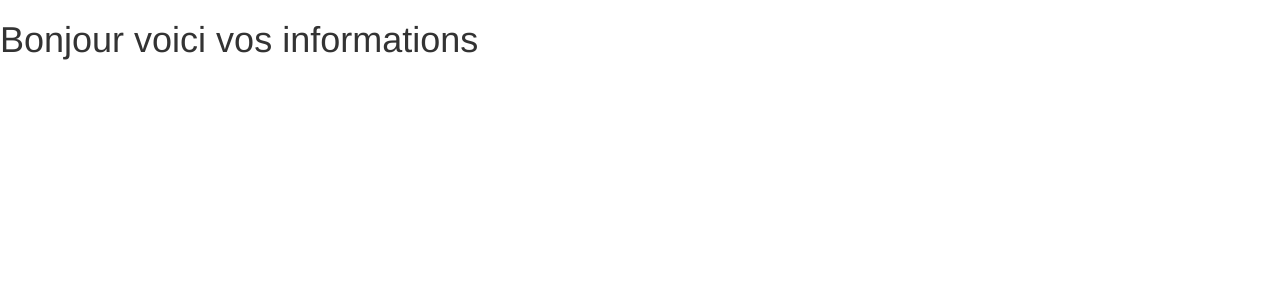
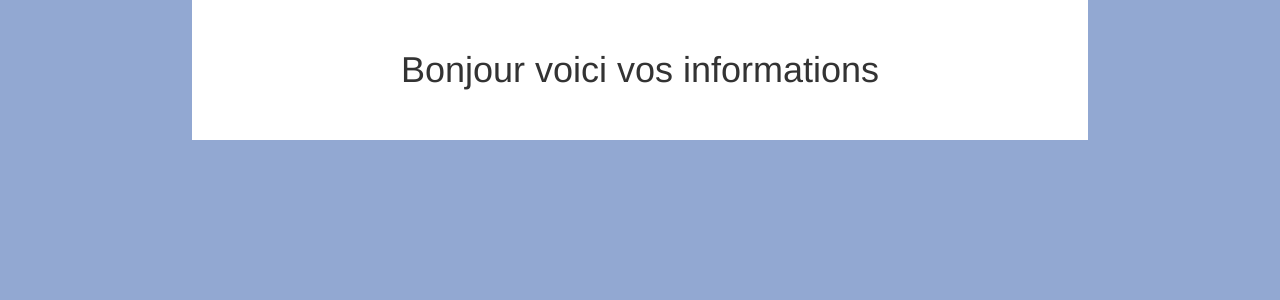
Before and after one commit to halimasoulb/document_identifier, a Python web app: template web_server/templates/index.html in a window 1280 px wide. Shown: the top 300 px of the page. Run offline with Jinja, Linux system fonts and the light colour scheme; the template is opened without the code that fills it: most values are stand-ins (such as "Sample title", 1, 10 or a date in 2020); some libraries are stand-ins or nearby versions.

Commit message:
web server 3

```diff
--- a/web_server/static/style.css
+++ b/web_server/static/style.css
@@ -23,3 +23,7 @@ h1 {
 	padding-top: 50px;
     padding-bottom: 50px;
 }
+.flex{
+    width: 50%;
+    margin: 0 auto;
+}
--- a/web_server/templates/index.html
+++ b/web_server/templates/index.html
@@ -8,20 +8,20 @@
     <link rel="stylesheet" href="https://maxcdn.bootstrapcdn.com/bootstrap/3.2.0/css/bootstrap.min.css">
     <script src="https://maxcdn.bootstrapcdn.com/bootstrap/3.2.0/js/bootstrap.min.js"></script>
 
-	  <!--link rel="stylesheet" type="text/css" href="{{ url_for('static', filename='style.css') }}" -->
+	  <link rel="stylesheet" type="text/css" href="{{ url_for('static', filename='style.css') }}" >
     <script type="text/javascript">
       var source = new EventSource("/data");
       source.onmessage = function(event) {
         var data = JSON.parse(event.data);
-        document.getElementById("text").innerHTML = data;
+        document.getElementById("document").innerHTML = data;
       }
     </script>
 </head>
 <body>
 <h1>Bonjour voici vos informations</h1>
-<div id="text">
-
+<div class="flex">
+<div id="document">
 </div>
-
+</div>
 </body>
 </html>
```
